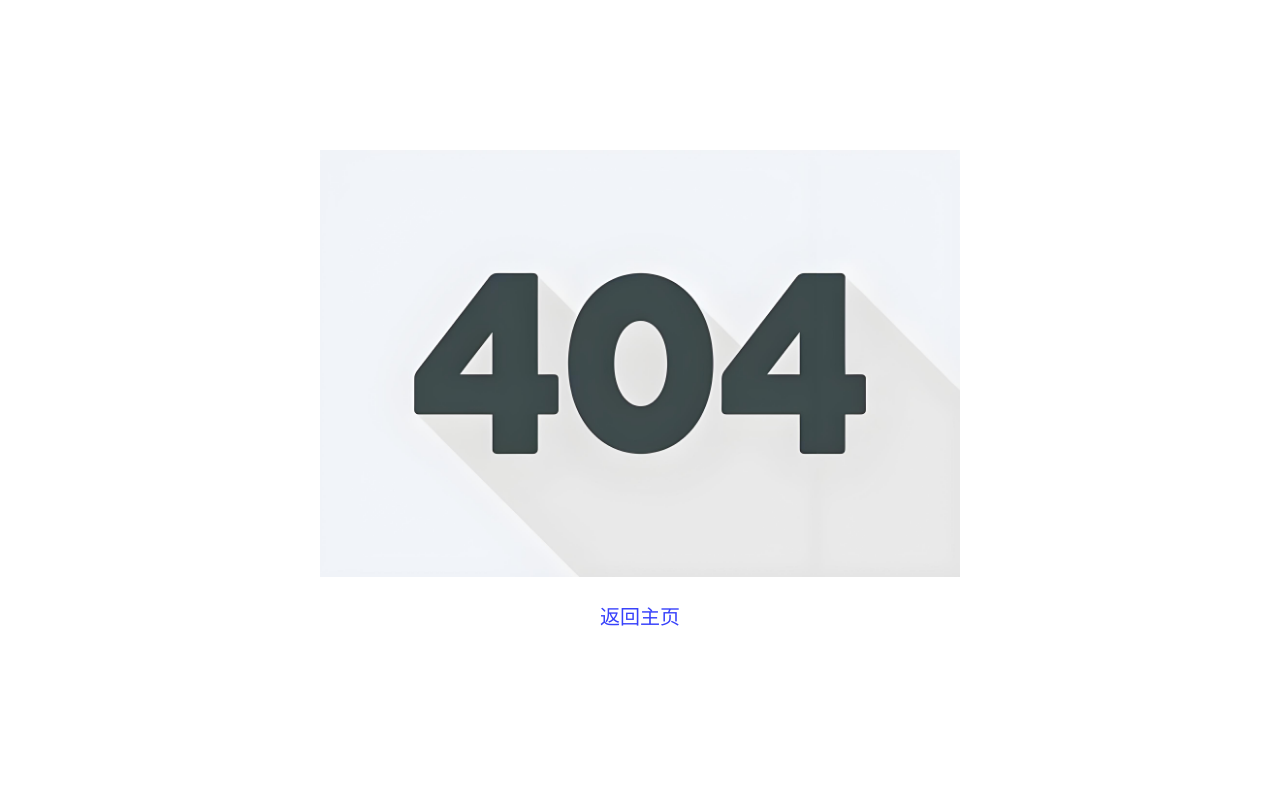
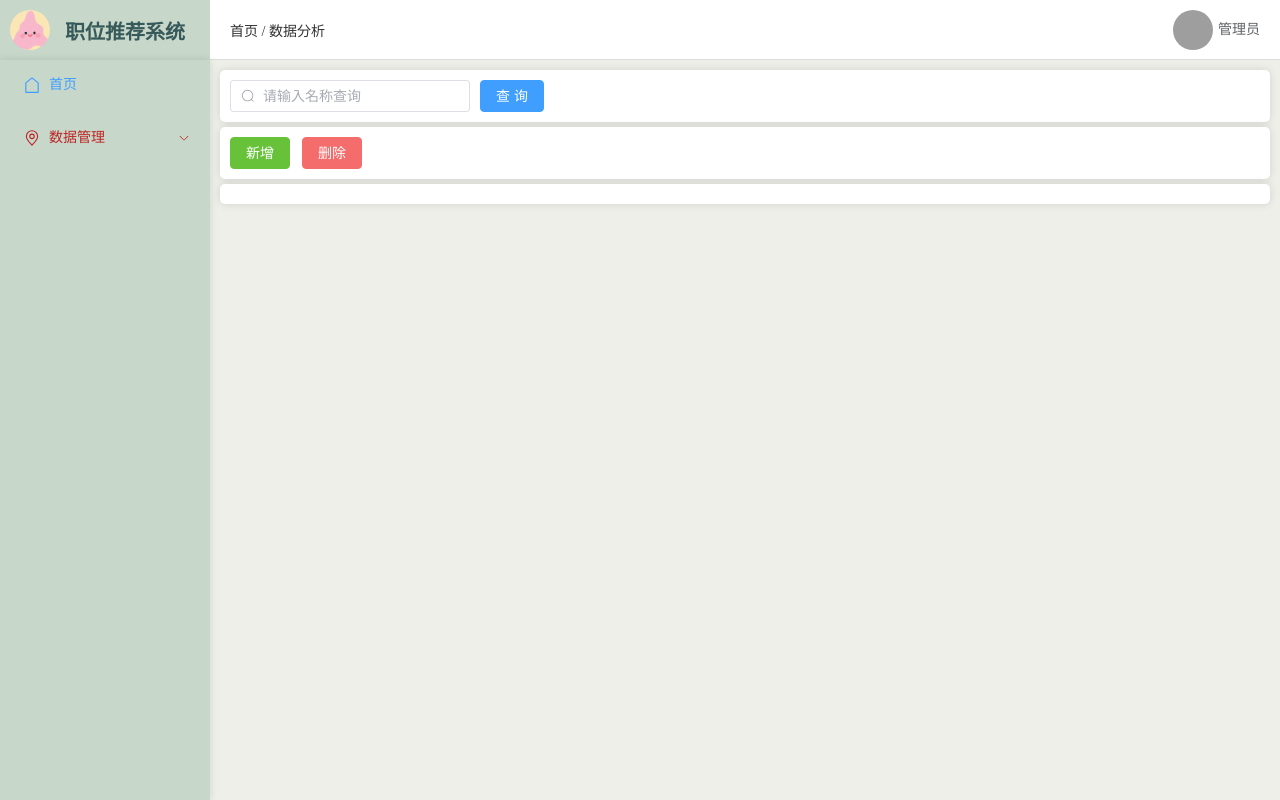
Before and after one commit to XiyvEbsty/demofront, a Vue app: page /home in a window 1280 px wide. Before the commit this address led to /notFound. Built offline with nearby package versions, Linux system fonts and the light colour scheme; grey boxes are pictures that could not be loaded.

Commit message:
创建管理页面样式

```diff
--- a/src/assets/css/global.css
+++ b/src/assets/css/global.css
@@ -12,3 +12,9 @@ body {
 a {
     text-decoration: none;
 }
+.card {
+    background-color: white;
+    padding: 10px;
+    border-radius: 5px;
+    box-shadow: 0 0 8px rgba(0, 0, 0, .12);
+}
--- a/src/views/Home.vue
+++ b/src/views/Home.vue
@@ -1,26 +1,27 @@
-
-
 <template>
 <div>
-  <el-button>Default</el-button>
-  <el-button type="primary" style="background: #3741fb">测试颜色</el-button>
-  <el-button type="success">Success</el-button>
-  <el-button type="info">Info</el-button>
-  <el-button type="warning">Warning</el-button>
-  <el-button type="danger">Danger</el-button>
+  <div class="card" style="margin-bottom: 5px">
+    <el-input style="width: 240px;margin-right: 10px" v-model="data.name" placeholder="请输入名称查询" :prefix-icon="Search"></el-input>
+    <el-button type="primary">查 询</el-button>
+  </div>
+  <div class="card" style="margin-bottom: 5px">
+    <el-button type="success">新增</el-button>
+    <el-button type="danger">删除</el-button>
+  </div>
+  <div class="card" style="margin-bottom: 5px">
 
+  </div>
+</div>
 
-  <div>
-    <el-icon size="25" color="blue"><Delete /></el-icon>
-    <el-input placeholder="Pick a date" :suffix-icon="Calendar" :prefix-icon="Search"/>
-  </div>
-
-</div>
 
 </template>
 
 
 <script setup>
+import { reactive  } from "vue";
+import {Search} from "@element-plus/icons-vue";
+const data = reactive({
+  name:null
+})
 
-import {Calendar, Search} from "@element-plus/icons-vue";
 </script>
--- /dev/null
+++ b/src/views/Manager.vue
@@ -0,0 +1,101 @@
+<template>
+  <div>
+    <!-- 头部区域开始-->
+    <div style="height:60px;display: flex;">
+      <div style="width:210px;display: flex;align-items: center;padding-left:10px;background-color: #c7d8ca ">
+        <img style="width: 40px;height: 40px;border-radius: 50%" src="@/assets/imgs/logo.png" alt="">
+        <span style="font-size: 20px; font-weight: bold;color: #375959;margin-left: 15px">职位推荐系统</span>
+      </div>
+      <div style="flex:1;display: flex;align-items: center;padding-left:20px ;border-bottom: 1px solid #ddd">
+        首页 / 数据分析
+      </div>
+      <!-- 头像 -->
+      <div style="width: fit-content;padding-right: 20px;display: flex;align-items: center;border-bottom: 1px solid #ddd">
+        <el-dropdown>
+          <div style="display: flex;align-items: center">
+            <img style="width: 40px;height: 40px;border-radius: 50%" src="https://cube.elemecdn.com/3/7c/3ea6beec64369c2642b92c6726f1epng.png" alt="">
+            <span style="margin-left: 5px">管理员</span>
+          </div>
+          <template #dropdown>
+            <el-dropdown-menu>
+              <el-dropdown-item>个人信息</el-dropdown-item>
+              <el-dropdown-item>退出登录</el-dropdown-item>
+              <el-dropdown-item>修改密码</el-dropdown-item>
+            </el-dropdown-menu>
+
+          </template>
+        </el-dropdown>
+
+      </div>
+    </div>
+    <!-- 头部区域结束 -->
+
+    <!-- 下方区域开始 -->
+    <div style="display: flex">
+      <!-- 菜单区域开始 -->
+      <div style="width: 210px">
+        <el-menu default-active="/manager/home" style="min-height: calc(100vh - 60px)">
+          <el-menu-item index="/manager/home">
+            <el-icon><House /></el-icon>
+            <span>首页</span>
+          </el-menu-item>
+          <el-sub-menu index="1">
+            <template #title>
+              <el-icon><location /></el-icon>
+              <span>数据管理</span>
+            </template>
+            <el-menu-item index="1-1">二级菜单</el-menu-item>
+          </el-sub-menu>
+        </el-menu>
+      </div>
+      <!-- 菜单区域结束 -->
+
+      <!--数据渲染区域开始 -->
+      <div style="flex:1;width 0;padding: 10px;background-color: #efefea">
+        <RouterView/>
+      </div>
+      <!-- 数据渲染区域结束 -->
+  </div>
+
+  </div>
+
+</template>
+
+<script setup>
+
+import {House} from "@element-plus/icons-vue";
+</script>
+
+<style>
+.el-menu{
+  background-color: #c7d8ca;
+  border:none;
+  box-shadow: 0 0 8px rgba(0, 0, 0, .12);
+}
+.el-sub-menu__title{
+  background-color: #c7d8ca;
+  color: #bd2525;
+}
+.el-menu-item{
+  height: 50px;
+  color: #bd2525;
+}
+.el-sub-menu.is-active{
+  background-color: #cabbbb;
+  color: rgb(121.3, 187.1, 255);
+}
+.el-sub-menu__title:hover{
+  background-color: #c7d8ca;
+}
+.el-menu-item:not(.is-active)hover{
+  background-color: #18aeae;
+  color: #bd2525;
+}
+.el-tooltip__trigger{
+  outline: none;
+}
+.el-dropdown{
+/*  鼠标移入小手*/
+  cursor: pointer;
+}
+</style>
```
Also changed, not shown: src/assets/css/index.scss (+5 -5 lines), src/router/index.js (+6 -2 lines), src/assets/imgs/logo.png (added).
